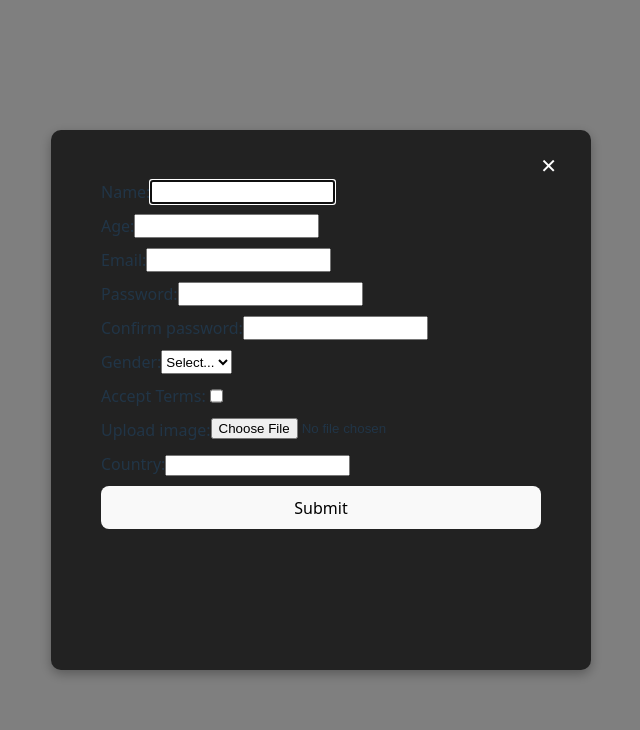
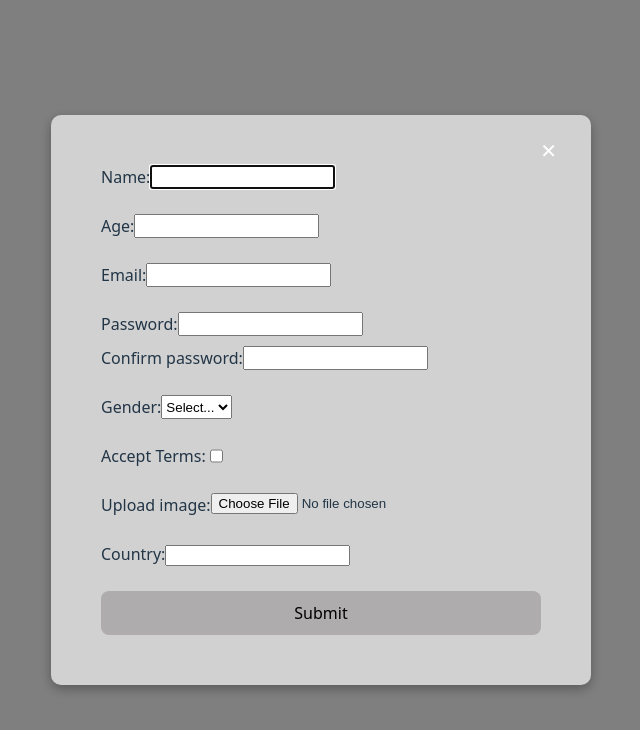
Before and after one commit to isvaya/forms, a React (Vite) app: page / in a window 1280 px wide. Both pictures are taken after a click on the button "Uncontrolled". Shown: the top 730 px of the page, without its empty margins (319-959 px from the left). Built offline with nearby package versions, Linux system fonts and the light colour scheme.

Commit message:
refactor: update css

```diff
--- a/src/App.css
+++ b/src/App.css
@@ -9,29 +9,6 @@
   justify-content: center;
 }
 
-@keyframes logo-spin {
-  from {
-    transform: rotate(0deg);
-  }
-  to {
-    transform: rotate(360deg);
-  }
-}
-
-@media (prefers-reduced-motion: no-preference) {
-  a:nth-of-type(2) .logo {
-    animation: logo-spin infinite 20s linear;
-  }
-}
-
-.card {
-  padding: 2em;
-}
-
-.read-the-docs {
-  color: #888;
-}
-
 .buttons-container {
   display: flex;
   flex-direction: row;
--- a/src/components/Modal/Modal.css
+++ b/src/components/Modal/Modal.css
@@ -12,7 +12,7 @@
 
 .modal-content {
   position: relative;
-  background: #222;
+  background: #d2d1d1;
   padding: 20px;
   border-radius: 10px;
   width: 500px;
@@ -47,7 +47,7 @@
   padding: 30px;
   display: flex;
   flex-direction: column;
-  gap: 10px;
+  gap: 25px;
 }
 
 .error {
--- a/src/index.css
+++ b/src/index.css
@@ -3,9 +3,8 @@
   line-height: 1.5;
   font-weight: 400;
 
-  color-scheme: light dark;
-  color: rgba(255, 255, 255, 0.87);
-  background-color: #242424;
+  color: #213547;
+  background-color: #ffffff;
 
   font-synthesis: none;
   text-rendering: optimizeLegibility;
@@ -44,7 +43,7 @@
   font-size: 1em;
   font-weight: 500;
   font-family: inherit;
-  background-color: #1a1a1a;
+  background-color: #aeacac;
   cursor: pointer;
   transition: border-color 0.25s;
 }
@@ -55,16 +54,3 @@
 button:focus-visible {
   outline: 4px auto -webkit-focus-ring-color;
 }
-
-@media (prefers-color-scheme: light) {
-  :root {
-    color: #213547;
-    background-color: #ffffff;
-  }
-  a:hover {
-    color: #747bff;
-  }
-  button {
-    background-color: #f9f9f9;
-  }
-}
```
